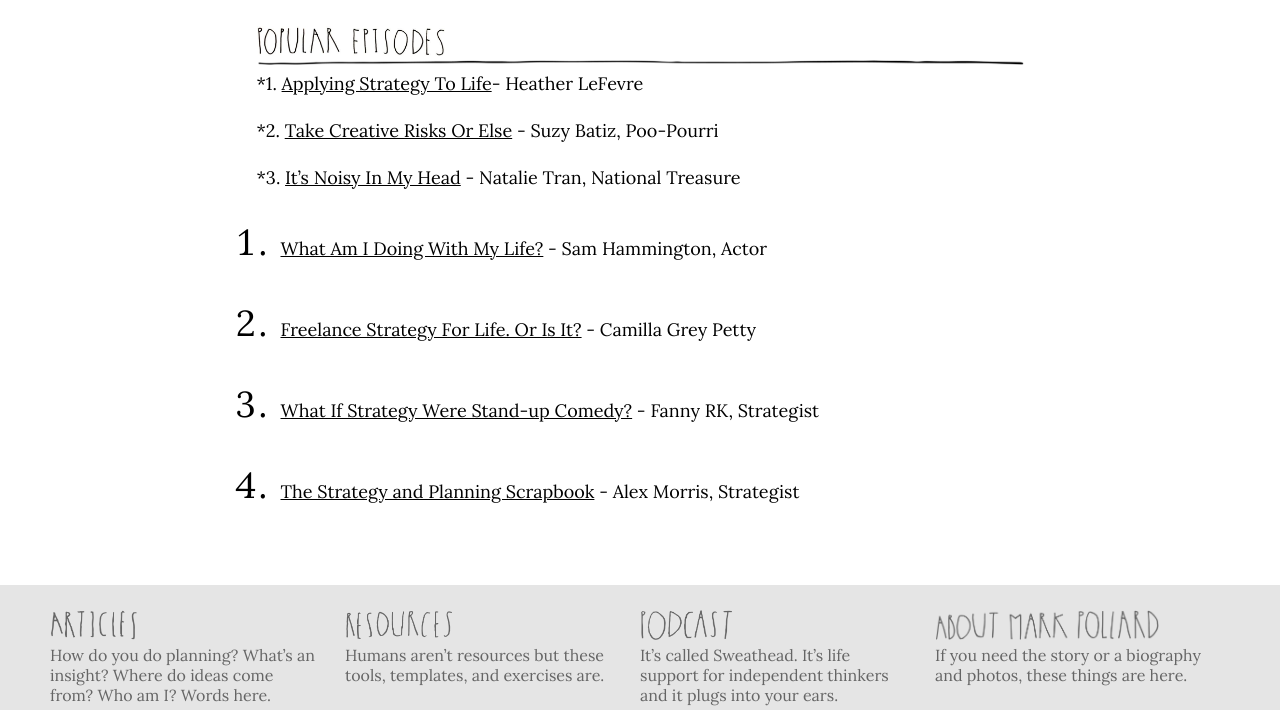
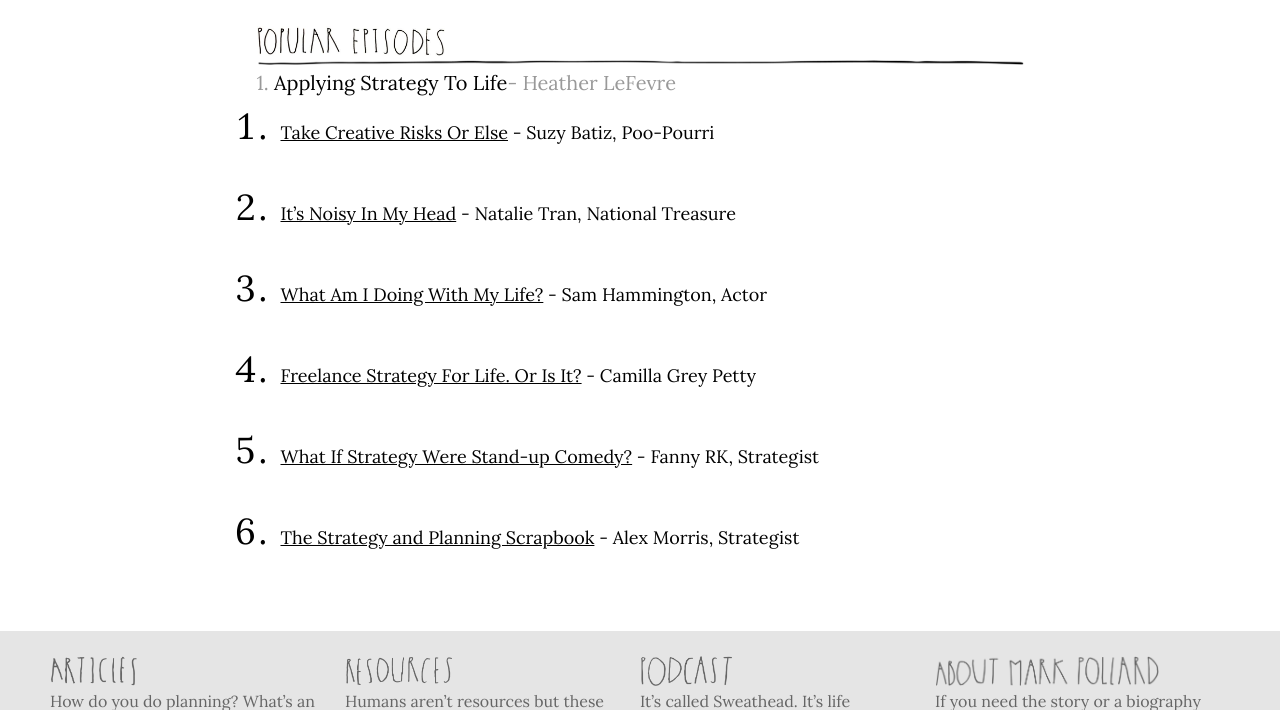
Before and after one commit to markhpollard/markhpollard.github.io, a Jekyll site: the page built from podcast.md, in a window 1280 px wide and 900 px high, scrolled down 352 px, cut to the strip 190-900 px from the top of the window. Built offline with Jekyll 4.4.1, drawn with Linux system fonts in a browser that asks for light colours; nearby versions of some CDN libraries.

Commit message:
Updated Podcast

```diff
--- a/podcast.md
+++ b/podcast.md
@@ -8,11 +8,11 @@
 layout: podcast
 ---
 
-*1. [Applying Strategy To Life](https://anchor.fm/sweathead-with-mark-pollard/episodes/Applying-Strategy-To-Life---Heather-LeFevre--Strategist--Author-e2splb)- Heather LeFevre
+# 1. [Applying Strategy To Life](https://anchor.fm/sweathead-with-mark-pollard/episodes/Applying-Strategy-To-Life---Heather-LeFevre--Strategist--Author-e2splb)- Heather LeFevre
 
-*2. [Take Creative Risks Or Else](https://anchor.fm/sweathead-with-mark-pollard/episodes/Take-Creative-Risks-Or-Else---Suzy-Batiz--Poo-Pourri-e2thoj) - Suzy Batiz, Poo-Pourri
+2. [Take Creative Risks Or Else](https://anchor.fm/sweathead-with-mark-pollard/episodes/Take-Creative-Risks-Or-Else---Suzy-Batiz--Poo-Pourri-e2thoj) - Suzy Batiz, Poo-Pourri
 
-*3. [It's Noisy In My Head](https://anchor.fm/sweathead-with-mark-pollard/episodes/Its-Noisy-In-My-Head---Natalie-Tran--National-Treasure-e2pnfp) - Natalie Tran, National Treasure
+3. [It's Noisy In My Head](https://anchor.fm/sweathead-with-mark-pollard/episodes/Its-Noisy-In-My-Head---Natalie-Tran--National-Treasure-e2pnfp) - Natalie Tran, National Treasure
 
 4. [What Am I Doing With My Life?](https://anchor.fm/sweathead-with-mark-pollard/episodes/What-Am-I-Doing-With-My-Life----Sam-Hammington--Actor-e2oor8) - Sam Hammington, Actor
 
```
